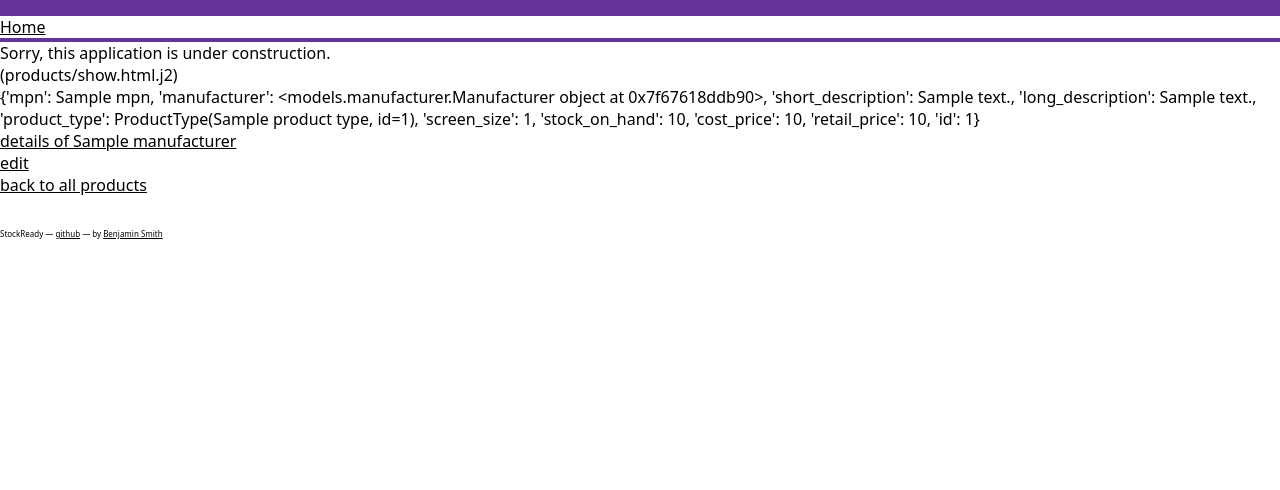
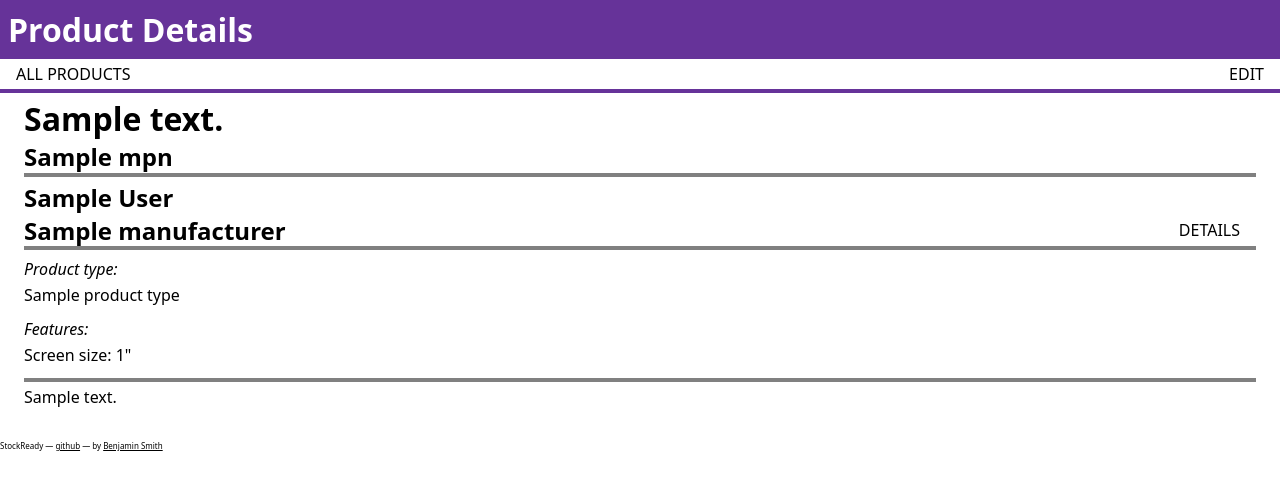
Before and after one commit to bsmith/StockReady, a Flask app: page /products/1 in a window 1280 px wide. Shown: the top 490 px of the page. Run offline with Flask 2, Linux system fonts and the light colour scheme; a database or web service that is not in the repository returns one stand-in record (values such as "Sample title"); some libraries are stand-ins or nearby versions; some web fonts are replaced.

Commit message:
💄 Styled product details

```diff
--- a/static/style.css
+++ b/static/style.css
@@ -258,6 +258,8 @@ nav.home > ul > li > a {
 }
 
 .product-row .features {
+    list-style: none;
+    padding: 0;
     grid-area: feat;
     display: flex;
     flex-direction: row;
@@ -273,6 +275,58 @@ nav.home > ul > li > a {
 .product-row .out-of-stock {
     outline-color: var(--problem-color);
     outline-width: 4px;
+}
+
+/* Product details */
+
+.product-header {
+    border-bottom: 4px solid var(--border-color);
+}
+
+.manufacturer-link {
+    border-bottom: 4px solid var(--border-color);
+    margin: 0.25rem 0rem 0.5rem;
+    display: grid;
+    grid-template-areas: "long long" "brand action";
+    grid-template-rows: minmax(2rem, 1fr) 2rem;
+    grid-template-columns: 1fr;
+    justify-items: start;
+    align-items: center;
+}
+
+.manufacturer-link .full-name {
+    grid-area: long;
+}
+
+.manufacturer-link .short-brand-name {
+    grid-area: brand;
+}
+
+.manufacturer-link .action {
+    grid-area: action;
+}
+
+.product-detail .details {
+    border-bottom: 4px solid var(--border-color);
+}
+
+.product-detail .details section {
+    margin: 0.25rem 0rem 0.5rem;
+    padding-bottom: 0.25rem;
+}
+
+.product-detail .details h3 {
+    font-size: 1rem;
+    font-weight: normal;
+    font-style: oblique;
+    margin-bottom: 0.25rem;
+}
+
+.product-detail .features > ul {
+    list-style: none;
+    padding: 0;
+    display: flex;
+    flex-direction: column;
 }
 
 /* Maintain product types */
--- a/templates/products/show.html.j2
+++ b/templates/products/show.html.j2
@@ -1,14 +1,70 @@
 {% extends "base.html.j2" %}
-{% block title %}Product Details{% endblock %}
-{% block h2 %}<h2>Product Details</h2>{% endblock %}
+{% block title %}{{ product.short_description }} — Product Details{% endblock %}
+{% block header %}
+<h1>Product Details</h1>
+<nav class="actionbar">
+    <ul>
+        <li><a href="{{ url_for('.products') }}#product-{{ product.id }}">All Products</a></li>
+        <li><a href="{{ url_for('.edit_product', id=product.id) }}">edit</a></li>
+    </ul>
+</nav>
+{% endblock %}
 {% block content %}
-<p>Sorry, this application is under construction.</p>
-<p>(products/show.html.j2)</p>
-<p>{{ product.__dict__ }}<br>
-    <a href="{{ url_for('manufacturers.show_manufacturer', id=product.manufacturer.id) }}">details of {{ product.manufacturer.short_brand_name }}</a><br>
-    <a href="{{ url_for('.edit_product', id=product.id) }}">edit</a>
-</p>
-<p>
-    <a href="{{ url_for('.products') }}">back to all products</a>
-</p>
+<article class="product-detail" id="product-{{ product.id }}">
+    <header class="product-header">
+        <h2 class="short-description">{{ product.short_description }}</h2>
+        <h3 class="mpn">{{ product.mpn }}</h3>
+    </header>
+
+    {# XXX I can't decide what this area should look like #}
+    {# it feels like it should look like the area on the manufacturer's detail page that
+       links to products by that manufacturer #}
+    <section class="manufacturer-link">
+        <h3 class="full-name">{{ product.manufacturer.full_name }}</h3>
+        <h4 class="short-brand-name">{{ product.manufacturer.short_brand_name }}</h4>
+        <nav class="actionbar">
+            <ul>
+                <li><a href="{{ url_for('manufacturers.show_manufacturer', id=product.manufacturer.id) }}">{#manufacturer #}details</a></li>
+            </ul>
+        </nav>
+    </section>
+
+{#
+    -- stock and costs
+    stock_on_hand INT NOT NULL,
+    cost_price DECIMAL(10,2) NOT NULL,
+    retail_price DECIMAL(10,2) NOT NULL
+#}
+
+    <section class="stock-details">
+    </section>
+
+    <div class="details">
+        <section class="product-type">
+            <h3>Product type:</h3>
+            {# we don't need to link to product types #}
+            {#<a href="{{ url_for('product_types.product_types') }}#product.product_type.id">#}
+                <p>{{ product.product_type.name}}</p>
+            {#</a>#}
+        </section>
+
+        <section class="features">
+            <h3>Features:</h3>
+            <ul>
+                {% if product.screen_size %}
+                <li class="screen-size">Screen size: {{ product.screen_size }}"</li>
+                {% else %}
+                <li class="nofeatures">No features</li>
+                {% endif %}
+            </ul>
+        </section>
+    </div>
+
+    <section class="long-description">
+        <p>{{ product.get_longer_description() }}</p>
+    </section>
+
+    {# XXX Similar products #}
+
+</article>
 {% endblock %}
```
Also changed, not shown: templates/products/index.html.j2 (+6 -6 lines).
